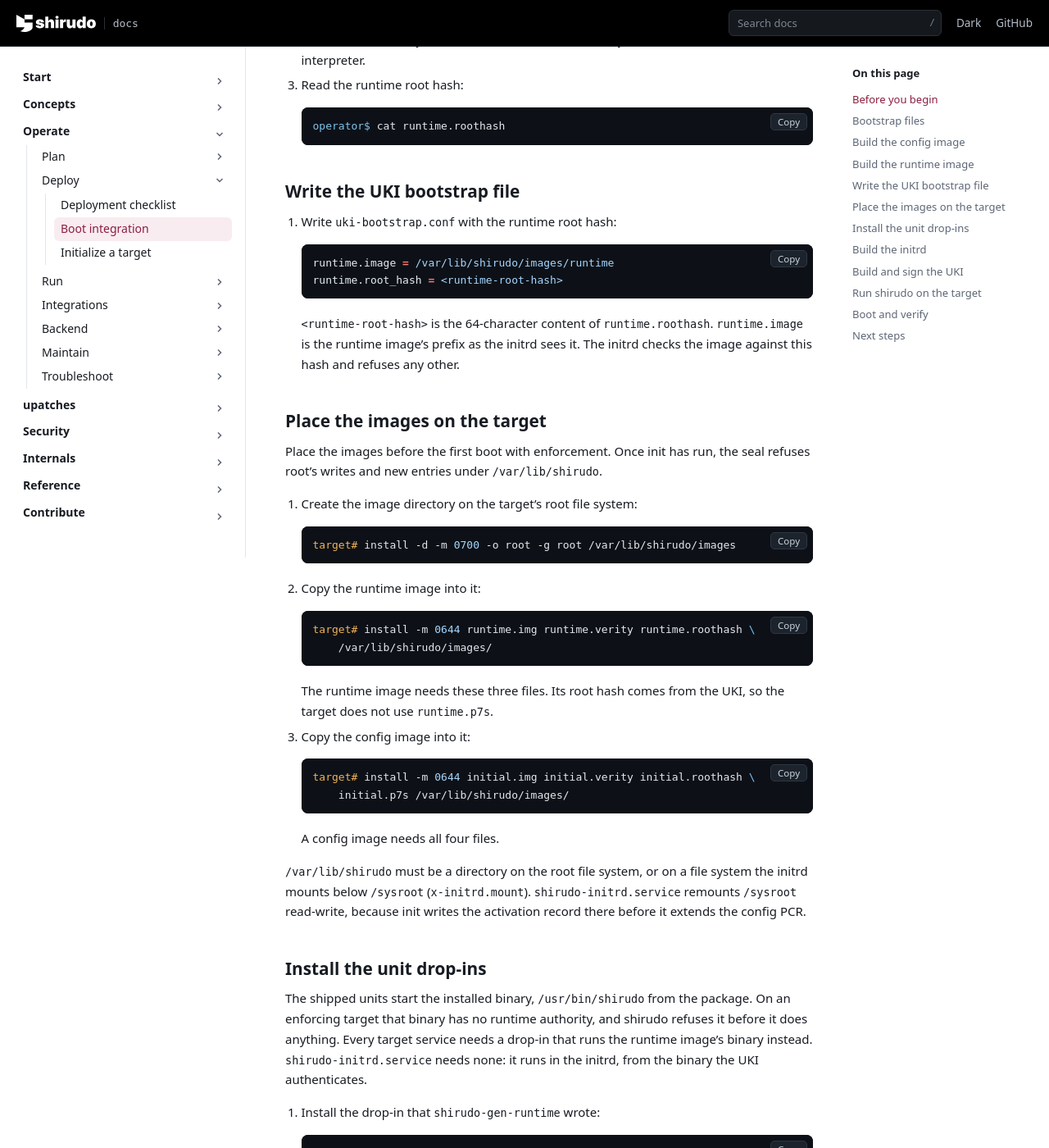
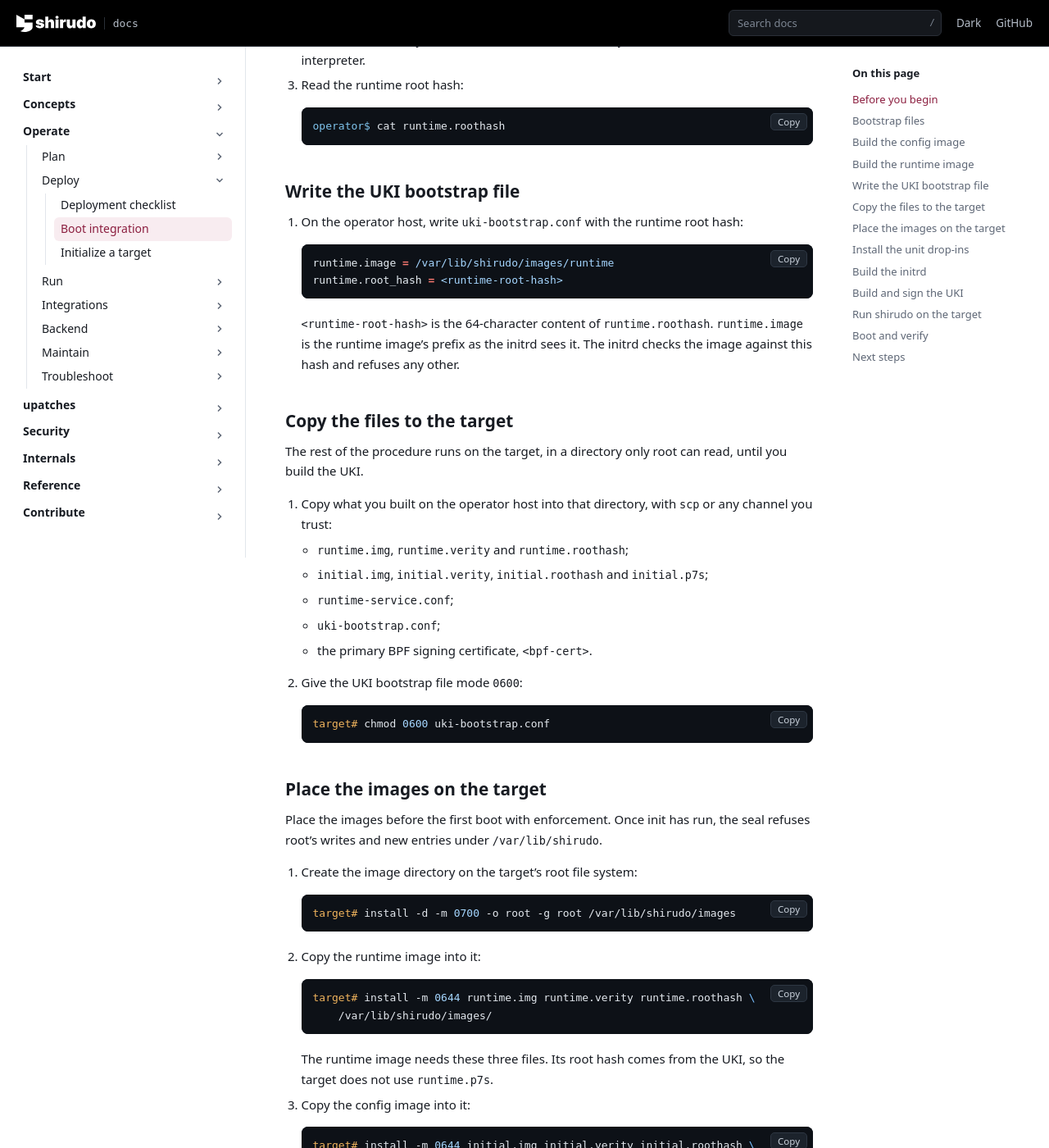
Before and after one commit to AliBashaSY/shirudo, a Sphinx documentation site: the page built from Documentation/operate/deploy/boot-integration.rst, in a window 1280 px wide and 1400 px high, scrolled down 3414 px. Shown: the whole window at 82% size. Built offline with Sphinx 7.4.7, drawn with Linux system fonts in a browser that asks for light colours; pages that are not in the unit, such as notebooks, are missing from menus; some of the changed text lies outside the part shown.

Commit message:
docs: copy the operator's files to the target in boot integration
operate/deploy/boot-integration.rst builds the images, the drop-in for
shirudo.service and uki-bootstrap.conf on the operator host, then runs
install and shirudo-gen-initrd on the target with those files and the
BPF certificate, but no step copies them there. It also named no host
for the UKI bootstrap file or the UKI. shirudo-gen-initrd embeds the
installed /usr/bin/shirudo and the target's kernel modules, so it runs
on the target (tools/gen-initrd/shirudo-gen-initrd), while the UKI is
signed where the Secure Boot key is, which operate/maintain/backup-
recovery.rst already puts on the operator host.

Add a step that copies the nine files and the certificate to the target
and gives uki-bootstrap.conf mode 0600, name the operator host for the
bootstrap file, and say that the initrd travels to the signing host and
the signed UKI back.

Signed-off-by: Daniel Borkmann <daniel@iogearbox.net>

```diff
--- a/Documentation/operate/deploy/boot-integration.rst
+++ b/Documentation/operate/deploy/boot-integration.rst
@@ -191,7 +191,8 @@ Build the runtime image
 Write the UKI bootstrap file
 ----------------------------
 
-1. Write ``uki-bootstrap.conf`` with the runtime root hash:
+1. On the operator host, write ``uki-bootstrap.conf`` with the runtime
+   root hash:
 
    .. code-block:: ini
 
@@ -202,6 +203,28 @@ Write the UKI bootstrap file
    ``runtime.roothash``. ``runtime.image`` is the runtime image's prefix as
    the initrd sees it. The initrd checks the image against this hash and
    refuses any other.
+
+Copy the files to the target
+----------------------------
+
+The rest of the procedure runs on the target, in a directory only root
+can read, until you build the UKI.
+
+1. Copy what you built on the operator host into that directory, with
+   ``scp`` or any channel you trust:
+
+   - ``runtime.img``, ``runtime.verity`` and ``runtime.roothash``;
+   - ``initial.img``, ``initial.verity``, ``initial.roothash`` and
+     ``initial.p7s``;
+   - ``runtime-service.conf``;
+   - ``uki-bootstrap.conf``;
+   - the primary BPF signing certificate, ``<bpf-cert>``.
+
+2. Give the UKI bootstrap file mode ``0600``:
+
+   .. code-block:: console
+
+      target# chmod 0600 uki-bootstrap.conf
 
 Place the images on the target
 ------------------------------
@@ -375,7 +398,9 @@ Build and sign the UKI
       target# shirudo-gen-initrd --print-cmdline
       bpf.keyring_unsealed=1 dm_verity.keyring_unsealed=1
 
-2. Build a UKI from the kernel image, the initrd and a command line that
+2. Copy the initrd and the kernel image of ``<kernel-release>`` to the
+   host that holds your Secure Boot signing key, the operator host in
+   most deployments. There, build a UKI from them and a command line that
    carries both parameters, and sign it for Secure Boot.
 
    Without the parameters the kernel seals both keyrings empty at boot,
@@ -383,8 +408,8 @@ Build and sign the UKI
    list, unless ``CONFIG_LSM`` has it already, and the settings from
    :doc:`/operate/plan/hardening`.
 
-3. Install the UKI on the target's EFI system partition and make it the
-   default boot entry.
+3. Copy the signed UKI to the target's EFI system partition and make it
+   the default boot entry.
 
 The UKI must boot through systemd's stub, so that
 ``systemd-pcrphase-initrd.service`` measures the ``enter-initrd`` phase
```
